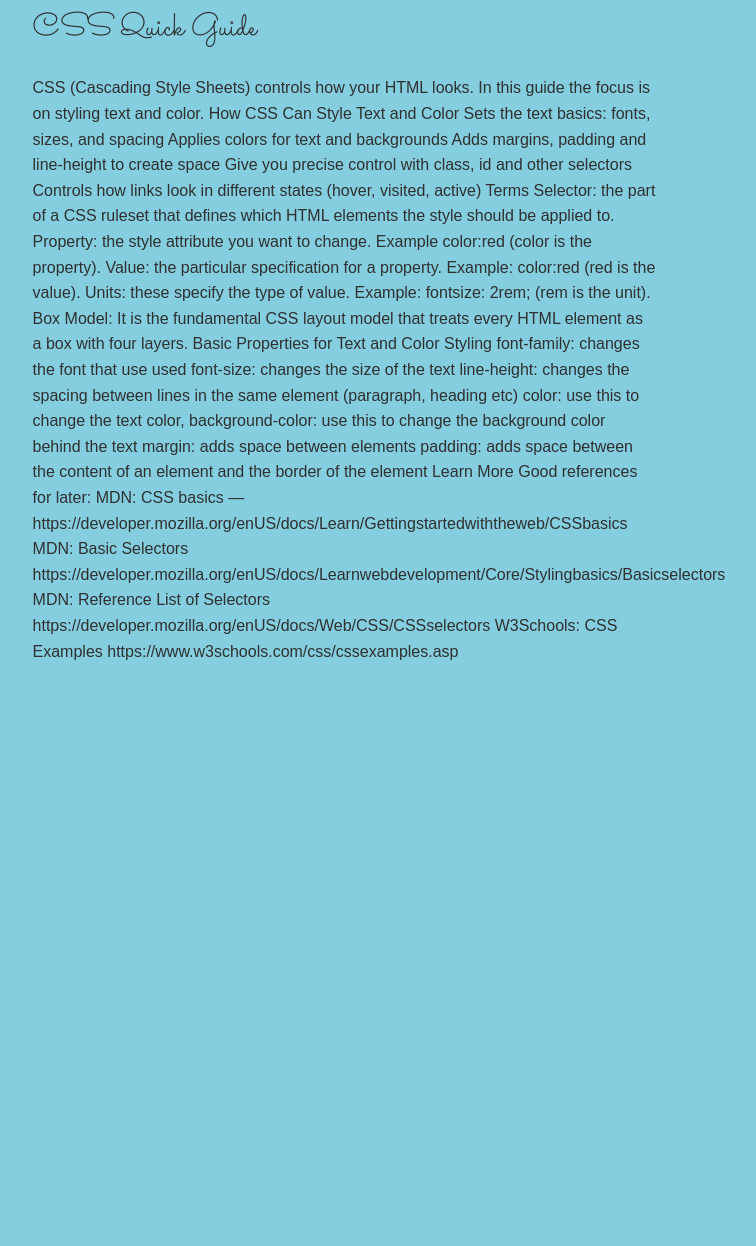
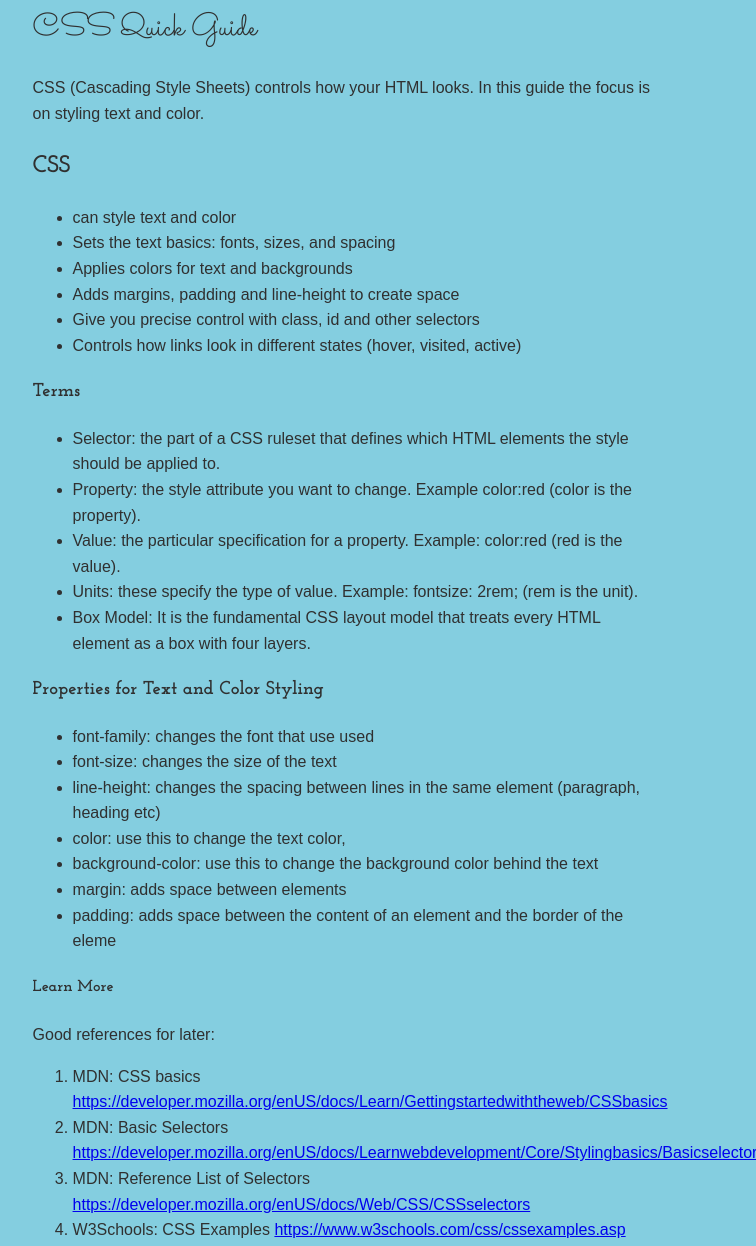
Before and after one commit to Julz-K/project-1-MMP-240-Web-Design, a plain HTML site: page css-guide.html in a window 1280 px wide. Shown: the part 97-1343 px from the top of the page, without its empty margins (296-1052 px from the left). Before the commit the page ends 800 px from the top, so only its background shows below. Drawn offline with Linux system fonts and the light colour scheme.

Commit message:
update 9.23

```diff
--- a/css-guide.html
+++ b/css-guide.html
@@ -24,48 +24,44 @@
     <main>
         <h1>CSS Quick Guide</h1>
 
-        CSS (Cascading Style Sheets) controls how your HTML looks. In this guide the focus is on styling text and color.
+       <p>CSS (Cascading Style Sheets) controls how your HTML looks. In this guide the focus is on styling text and color.</p>
+        <h2>CSS</h2>
+        <ul>
+            <li>can style text and color </li>
+            <li>Sets the text basics: fonts, sizes, and spacing</li>
+             <li>Applies colors for text and backgrounds</li>
+             <li>Adds margins, padding and line-height to create space</li>
+             <li>Give you precise control with class, id and other selectors</li>
+             <li>Controls how links look in different states (hover, visited, active)</li>
+        </ul>
 
+        <h3>Terms</h3>
+         <ul>
+             <li>Selector: the part of a CSS ruleset that defines which HTML elements the style should be applied to.</li>
+             <li>Property: the style attribute you want to change. Example color:red (color is the property).</li>
+             <li>Value: the particular specification for a property. Example: color:red (red is the value).</li>
+             <li>Units: these specify the type of value. Example: fontsize: 2rem; (rem is the unit).</li>
+             <li>Box Model: It is the fundamental CSS layout model that treats every HTML element as a box with four layers.</li>
+         </ul>
 
-        How CSS Can Style Text and Color
+        <h3> Properties for Text and Color Styling </h3>
+         <ul>
+             <li>font-family: changes the font that use used</li>
+             <li>font-size: changes the size of the text</li>
+             <li>line-height: changes the spacing between lines in the same element (paragraph, heading etc)</li>
+             <li>color: use this to change the text color,</li>
+             <li>background-color: use this to change the background color behind the text</li>
+             <li>margin: adds space between elements</li>
+             <li>padding: adds space between the content of an element and the border of the eleme</li>
+         </ul>
 
-         Sets the text basics: fonts, sizes, and spacing
-         Applies colors for text and backgrounds
-         Adds margins, padding and line-height to create space
-         Give you precise control with class, id and other selectors
-         Controls how links look in different states (hover, visited, active)
-
-
-
-
-        Terms
-
-         Selector: the part of a CSS ruleset that defines which HTML elements the style should be applied to.
-         Property: the style attribute you want to change. Example color:red (color is the property).
-         Value: the particular specification for a property. Example: color:red (red is the value).
-         Units: these specify the type of value. Example: fontsize: 2rem; (rem is the unit).
-         Box Model: It is the fundamental CSS layout model that treats every HTML element as a box with four layers.
-
-
-
-        Basic Properties for Text and Color Styling
-
-         font-family: changes the font that use used
-         font-size: changes the size of the text
-         line-height: changes the spacing between lines in the same element (paragraph, heading etc)
-         color: use this to change the text color,
-         background-color: use this to change the background color behind the text
-         margin: adds space between elements
-         padding: adds space between the content of an element and the border of the element
-
-
-
-        Learn More
-         Good references for later:
-
-         MDN: CSS basics — https://developer.mozilla.org/enUS/docs/Learn/Gettingstartedwiththeweb/CSSbasics
-         MDN: Basic Selectors https://developer.mozilla.org/enUS/docs/Learnwebdevelopment/Core/Stylingbasics/Basicselectors
-         MDN: Reference List of Selectors https://developer.mozilla.org/enUS/docs/Web/CSS/CSSselectors
-         W3Schools: CSS Examples https://www.w3schools.com/css/cssexamples.asp
+        <h4>Learn More</h4>
+         <p>Good references for later:</p>
+         <ol>
+             <li>MDN: CSS basics <a href="https://developer.mozilla.org/enUS/docs/Learn/Gettingstartedwiththeweb/CSSbasics">https://developer.mozilla.org/enUS/docs/Learn/Gettingstartedwiththeweb/CSSbasics</a></li>
+             <li>MDN: Basic Selectors <a href="https://developer.mozilla.org/enUS/docs/Learnwebdevelopment/Core/Stylingbasics/Basicselectors">https://developer.mozilla.org/enUS/docs/Learnwebdevelopment/Core/Stylingbasics/Basicselectors</a></li>
+             <li>MDN: Reference List of Selectors <a href="https://developer.mozilla.org/enUS/docs/Web/CSS/CSSselectors">https://developer.mozilla.org/enUS/docs/Web/CSS/CSSselectors</a></li>
+             <li>W3Schools: CSS Examples <a href="https://www.w3schools.com/css/cssexamples.asp">https://www.w3schools.com/css/cssexamples.asp</a></li>
+         </ol>
     </main>
 </body>
```
Also changed, not shown: html-guide.html (+1 -1 lines).
